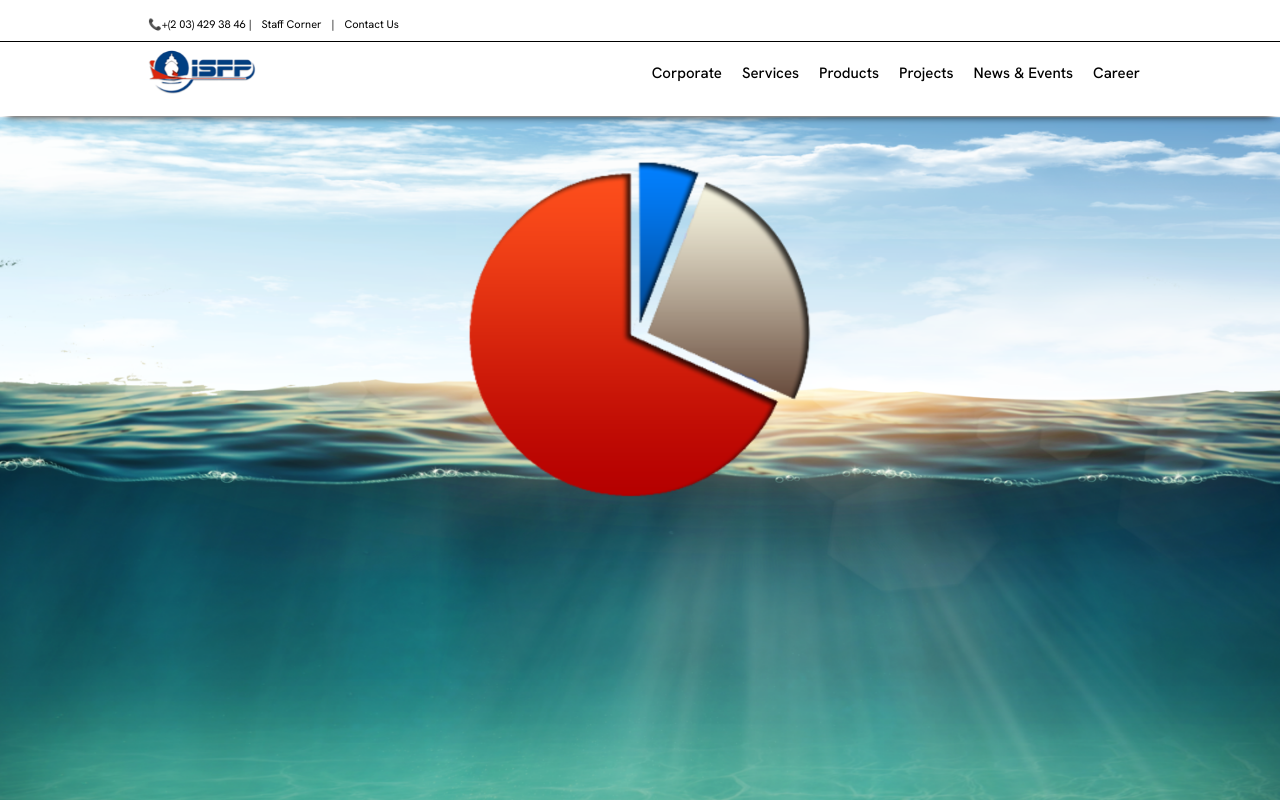
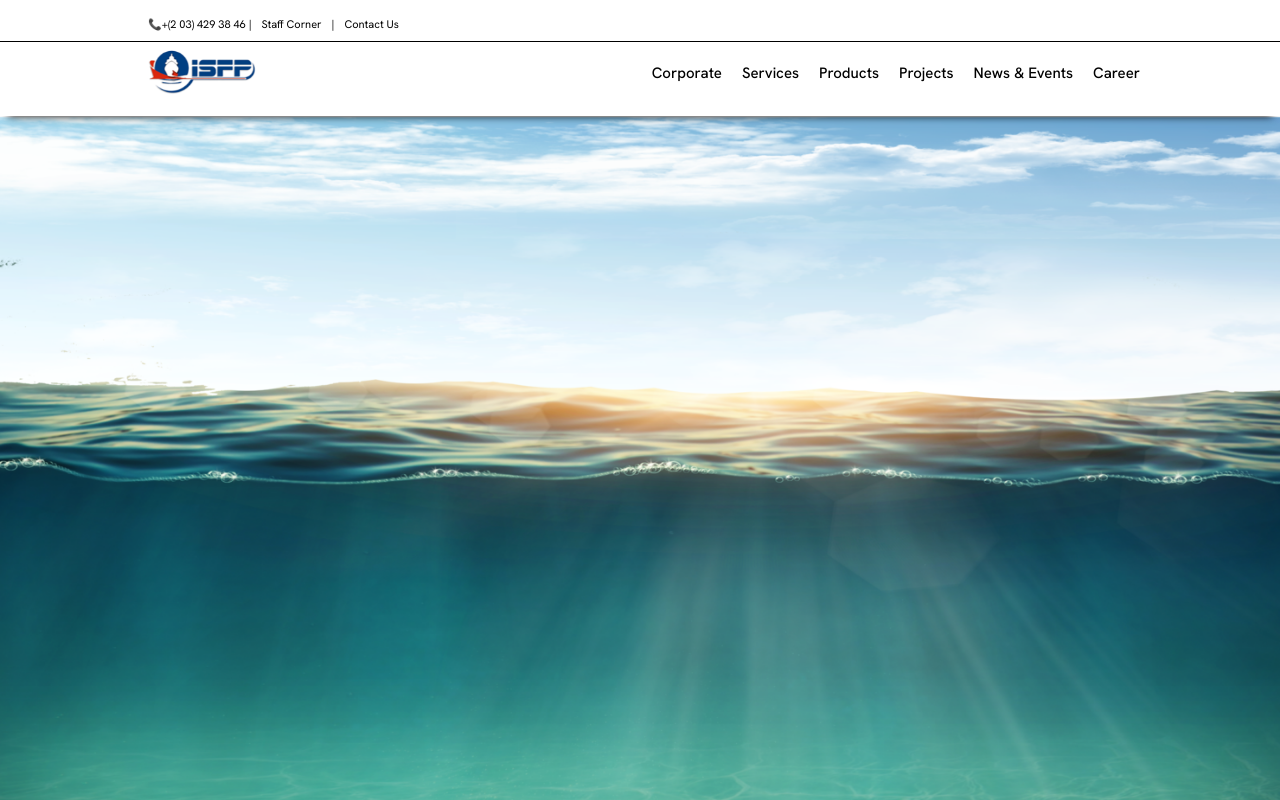
Before and after one commit to blacksnowsoon/isfp-redesign, a React (Vite) app: page / in a window 1280 px wide. Shown: the top 800 px of the page. Built offline with nearby package versions, Linux system fonts and the light colour scheme.

Commit message:
remove content from HeroSection

```diff
--- a/src/Components/HeroSection.jsx
+++ b/src/Components/HeroSection.jsx
@@ -26,15 +26,7 @@ export const HeroSection = () => {
   return (
     <div ref={heroRef} className='hero'>
 			<div ref={carousalContainer} className='media-container'>
-				<div className='slide'>
-					<img src={pie1} alt="pie1" />
-				</div>
-				<div className='slide'>
-					<img src={pie1} alt="pie1" />
-				</div>
-				<div className='slide'>
-					<img src={pie1} alt="pie1" />
-				</div>
+
 
 			</div>
 		</div>
```
